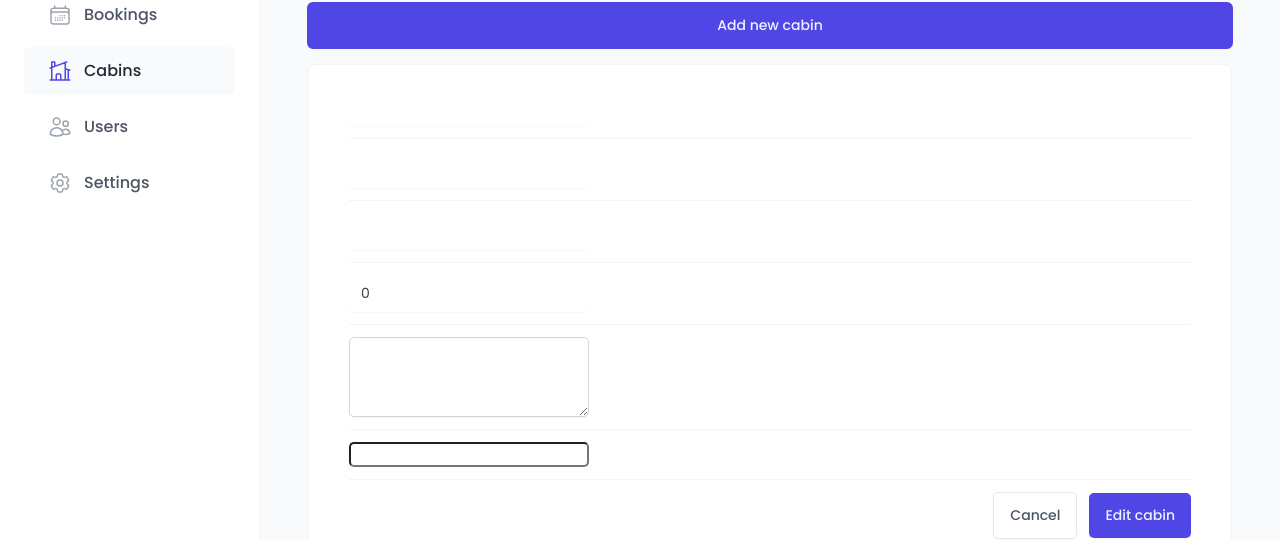
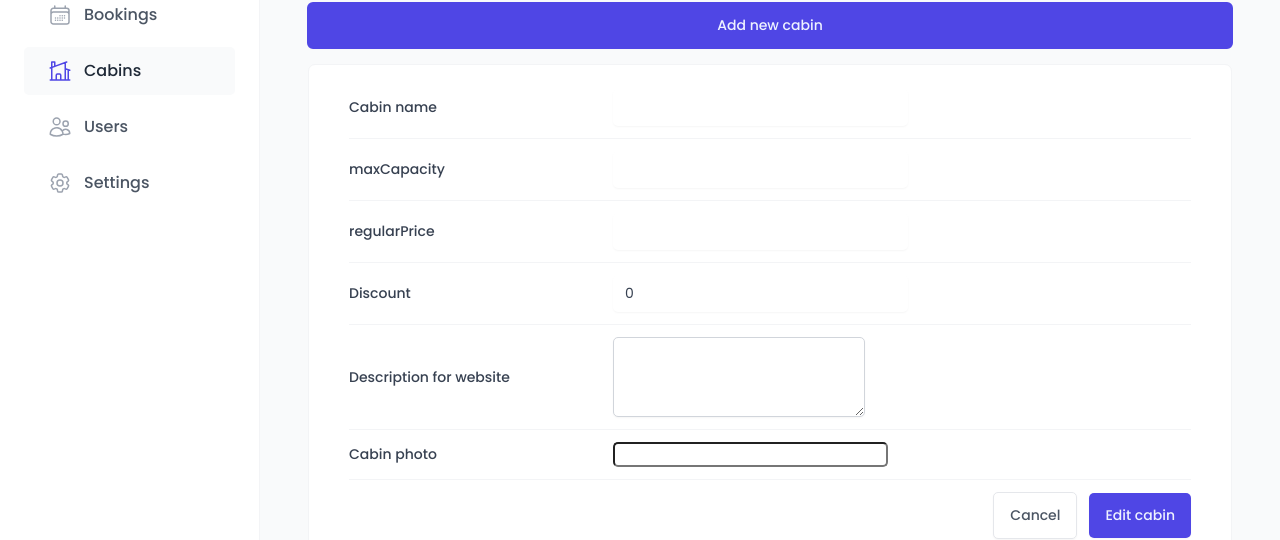
Before and after one commit to mtvc/wild-oasis, a React (Vite) app: page /cabins in a window 1280 px wide. Both pictures are taken after a click on the button "Add new cabin". Shown: the part 232-772 px from the top of the page. Built offline with nearby package versions, Linux system fonts and the light colour scheme; no server answers; the database is empty; a web font is replaced by a local one.

Commit message:
seventh commit

```diff
--- a/src/features/cabins/CreateCabinForm.jsx
+++ b/src/features/cabins/CreateCabinForm.jsx
@@ -1,5 +1,5 @@
 import styled from "styled-components";
-// import FormRow from "../../ui/FormRow";
+import FormRow from "../../ui/FormRow";
 
 import Input from "../../ui/Input";
 import Form from "../../ui/Form";
@@ -10,42 +10,6 @@ import { useForm } from "react-hook-form";
 import { useMutation, useQueryClient } from "@tanstack/react-query";
 import { createCabin } from "../../services/apiCabins";
 import { toast } from "react-hot-toast";
-
-const FormRow = styled.div`
-  display: grid;
-  align-items: center;
-  grid-template-columns: 24rem 1fr 1.2fr;
-  gap: 2.4rem;
-
-  padding: 1.2rem 0;
-
-  &:first-child {
-    padding-top: 0;
-  }
-
-  &:last-child {
-    padding-bottom: 0;
-  }
-
-  &:not(:last-child) {
-    border-bottom: 1px solid var(--color-grey-100);
-  }
-
-  &:has(button) {
-    display: flex;
-    justify-content: flex-end;
-    gap: 1.2rem;
-  }
-`;
-
-const Label = styled.label`
-  font-weight: 500;
-`;
-
-const Error = styled.span`
-  font-size: 1.4rem;
-  color: var(--color-red-700);
-`;
 
 function CreateCabinForm() {
   const { register, handleSubmit, reset, getValues, formState } = useForm();
@@ -140,7 +104,6 @@ function CreateCabinForm() {
           id="description"
           disabled={isCreating}
           defaultValue=""
-          disabled={isCreating}
           {...register("description", {
             required: "This field is required",
           })}
--- a/src/ui/FormRow.jsx
+++ b/src/ui/FormRow.jsx
@@ -5,7 +5,6 @@ const StyledFormRow = styled.div`
   align-items: center;
   grid-template-columns: 24rem 1fr 1.2fr;
   gap: 2.4rem;
-
   padding: 1.2rem 0;
 
   &:first-child {
```
